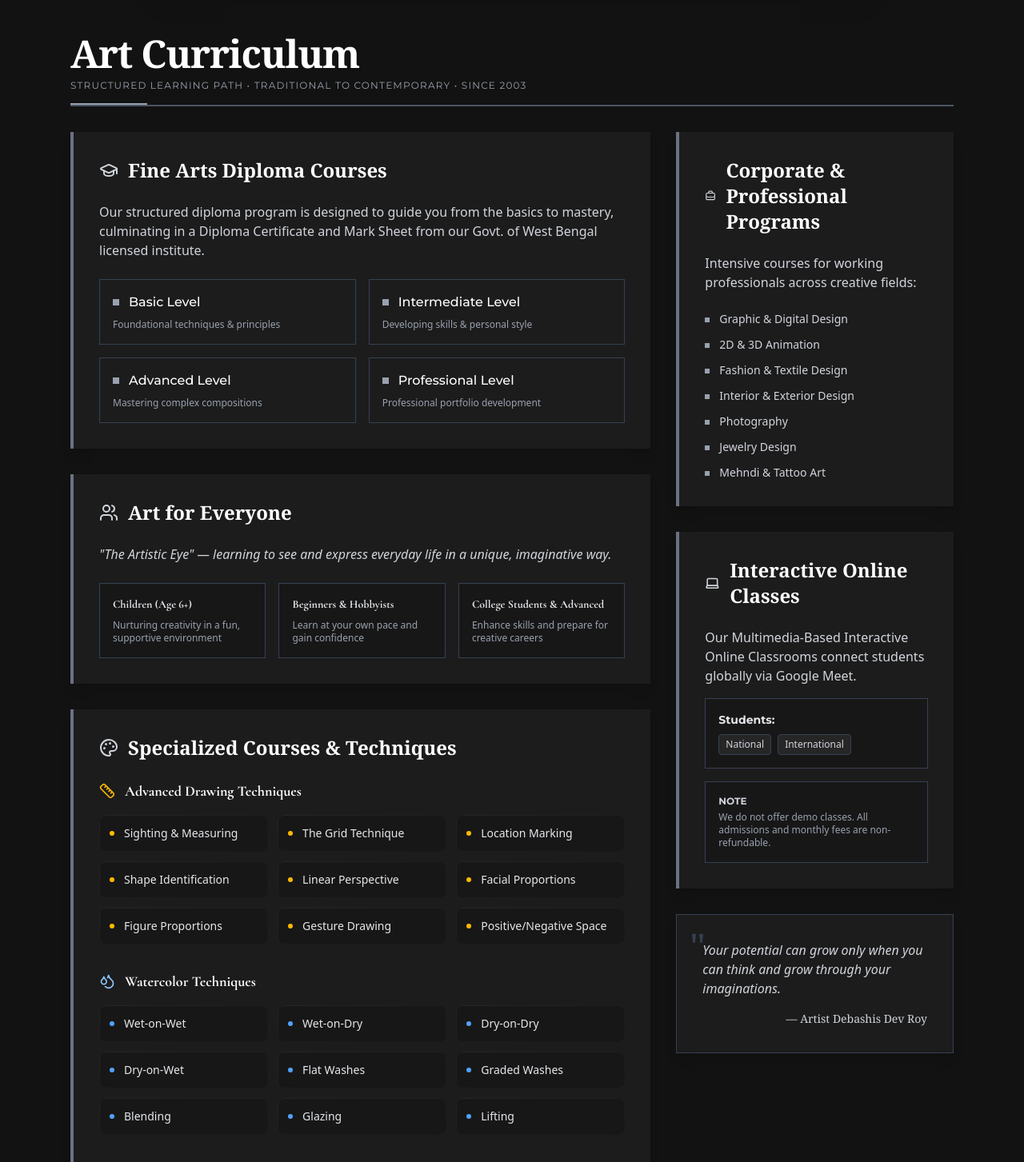
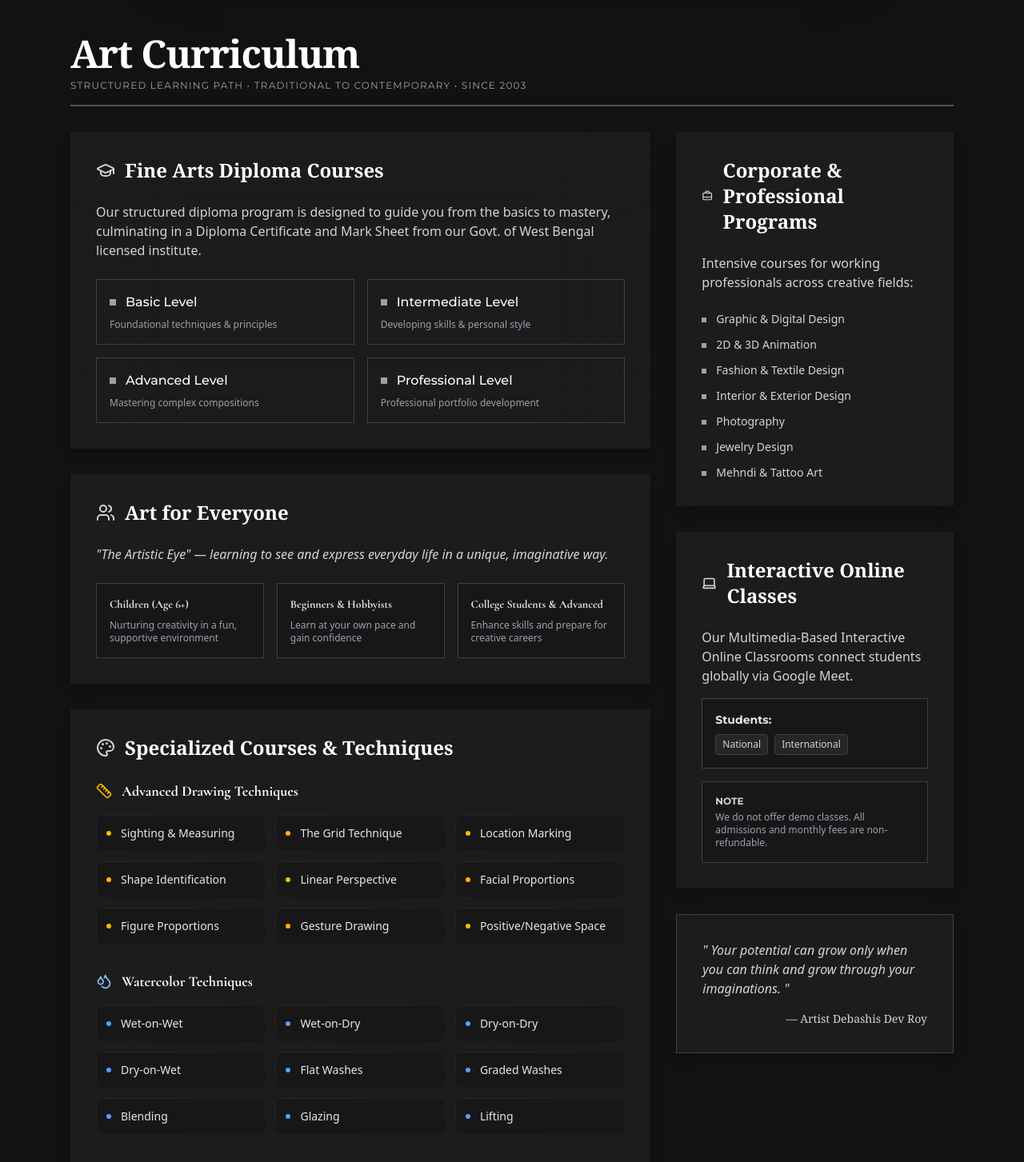
Before and after one commit to cronlab-org/art-school, a Next.js app: page / in a window 1280 px wide. Shown: the part 1120-2573 px from the top of the page at 80% size. Built offline with nearby package versions, Linux system fonts and the light colour scheme; a web font is replaced by a local one.

Commit message:
added hero

```diff
--- a/components/curriculum/Curriculum.tsx
+++ b/components/curriculum/Curriculum.tsx
@@ -16,7 +16,6 @@ export default function Curriculum(): React.JSX.Element {
     <section className="py-12 sm:py-16 md:py-20 px-4 sm:px-6 lg:px-8">
       <div className="max-w-7xl mx-auto px-4 sm:px-6 lg:px-8">
         <div className="border-b-2 border-gray-600 pb-4 mb-8 relative">
-          <div className="absolute bottom-0 left-0 w-24 h-0.5 bg-gray-400"></div>
           <h2 className="font-serif text-3xl sm:text-4xl md:text-5xl font-bold text-white tracking-tight">
             Art Curriculum
           </h2>
@@ -27,7 +26,7 @@ export default function Curriculum(): React.JSX.Element {
 
         <div className="grid grid-cols-1 lg:grid-cols-3 gap-8">
           <div className="lg:col-span-2 space-y-8">
-            <div className="bg-neutral-800/50 p-6 sm:p-8 border-l-4 border-gray-500 shadow-lg">
+            <div className="bg-neutral-800/50 backdrop-blur-3xl p-6 sm:p-8  border-gray-500 shadow-lg">
               <div className="flex items-center mb-6">
                 <GraduationCap className="h-6 w-6 text-gray-300 mr-3" />
                 <h3 className="font-serif text-xl sm:text-2xl font-bold text-white">
@@ -68,7 +67,7 @@ export default function Curriculum(): React.JSX.Element {
               </div>
             </div>
 
-            <div className="bg-neutral-800/50 p-6 sm:p-8 border-l-4 border-gray-500 shadow-lg">
+            <div className="bg-neutral-800/50 p-6 sm:p-8   border-gray-500 shadow-lg">
               <div className="flex items-center mb-6">
                 <Users className="h-6 w-6 text-gray-300 mr-3" />
                 <h3 className="font-serif text-xl sm:text-2xl font-bold text-white">
@@ -108,7 +107,7 @@ export default function Curriculum(): React.JSX.Element {
               </div>
             </div>
 
-            <div className="bg-neutral-800/50 p-6 sm:p-8 border-l-4 border-gray-500 shadow-lg">
+            <div className="bg-neutral-800/50 p-6 sm:p-8   border-gray-500 shadow-lg">
               <div className="flex items-center mb-6">
                 <Palette className="h-6 w-6 text-gray-300 mr-3" />
                 <h3 className="font-serif text-xl sm:text-2xl font-bold text-white">
@@ -293,7 +292,7 @@ export default function Curriculum(): React.JSX.Element {
           </div>
 
           <div className="space-y-8">
-            <div className="bg-neutral-800/50 p-6 sm:p-8 border-l-4 border-gray-500 shadow-lg">
+            <div className="bg-neutral-800/50 p-6 sm:p-8   border-gray-500 shadow-lg">
               <div className="flex items-center mb-6">
                 <svg
                   className="h-6 w-6 text-gray-300 mr-3"
@@ -334,8 +333,7 @@ export default function Curriculum(): React.JSX.Element {
                 ))}
               </div>
             </div>
-
-            <div className="bg-neutral-800/50 p-6 sm:p-8 border-l-4 border-gray-500 shadow-lg">
+            <div className="bg-neutral-800/50 p-6 sm:p-8   border-gray-500 shadow-lg">
               <div className="flex items-center mb-6">
                 <Laptop className="h-6 w-6 text-gray-300 mr-3" />
                 <h3 className="font-serif text-xl sm:text-2xl font-bold text-white">
@@ -373,15 +371,15 @@ export default function Curriculum(): React.JSX.Element {
                 </p>
               </div>
             </div>
+            <div className="bg-neutral-800/50 p-6 sm:p-8 border border-gray-700 shadow-lg relative">
+              {/* <div className="absolute top-4 left-4 text-5xl text-gray-700 font-serif">
+                &quot;
+              </div> */}
+              <p className="text-gray-300 italic text-sm sm:text-base relative z-10">
+                " Your potential can grow only when you can think and grow
+                through your imaginations. "
+              </p>
 
-            <div className="bg-neutral-800/50 p-6 sm:p-8 border border-gray-700 shadow-lg relative">
-              <div className="absolute top-4 left-4 text-5xl text-gray-700 font-serif">
-                &quot;
-              </div>
-              <p className="text-gray-300 italic text-sm sm:text-base relative z-10">
-                Your potential can grow only when you can think and grow through
-                your imaginations.
-              </p>
               <p className="text-gray-300 text-right text-sm mt-4 font-serif">
                 — Artist Debashis Dev Roy
               </p>
--- a/components/header/Header.tsx
+++ b/components/header/Header.tsx
@@ -4,7 +4,7 @@ import React from "react";
 export default function Header(): React.JSX.Element {
   return (
     <header className="sticky top-0 z-50 bg-[#121212] border-b border-gray-800">
-      <div className="max-w-[1425px] mx-auto px-6 sm:px-6 lg:px-8">
+      <div className="max-w-[1550px] mx-auto px-6 sm:px-6 lg:px-8">
         <div className="flex items-center justify-between h-14">
           <div className="flex items-center space-x-4">
             <Link
```
